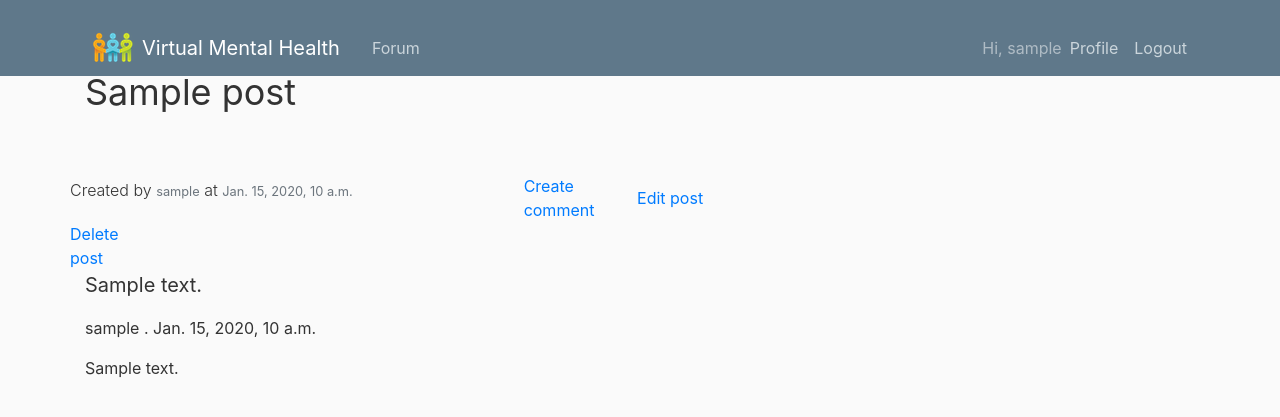
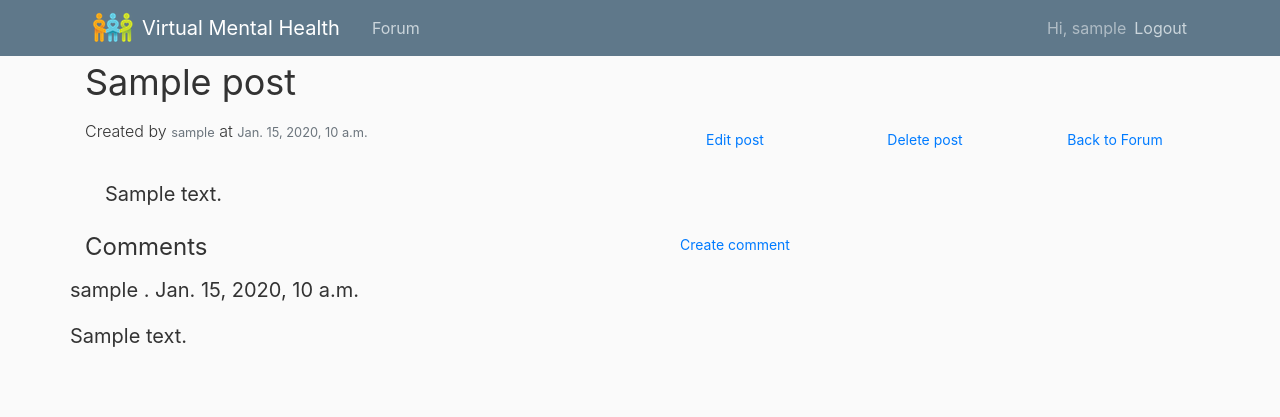
Before and after one commit to gcivil-nyu-org/Team_Team1_CS-GY-6063-Fall2021, a Django app: page /forum/1 in a window 1280 px wide. Shown: the top 417 px of the page. Run offline with Django 3.2, Linux system fonts and the light colour scheme; a user stored in the database is signed in; tables that the repository leaves empty hold one stand-in row (values such as "Sample post"); some libraries are stand-ins or nearby versions.

Commit message:
overall fixed

```diff
--- a/VMentalHealth/settings.py
+++ b/VMentalHealth/settings.py
@@ -147,4 +147,4 @@ EMAIL_FILE_PATH = str(BASE_DIR.joinpath("sent_emails"))
 
 
 # must place in the last line
-django_heroku.settings(locals(), test_runner=False)
+# django_heroku.settings(locals(), test_runner=False)
--- a/forum/views.py
+++ b/forum/views.py
@@ -8,7 +8,7 @@ from forum.models import Comment, Post
 class PostListView(LoginRequiredMixin, ListView):
     model = Post
     login_url = "login"
-
+    template_name_suffix = "_list"
     def get_queryset(self):
         return Post.objects.all().order_by("-created_at")
 
--- a/static/styles/forum.css
+++ b/static/styles/forum.css
@@ -19,4 +19,11 @@
 
 .post_content{
   font-size: 20px;
+  margin: 20px;
 }
+.comments-title{
+  font-size: 24px;
+}
+.comments-list{
+  font-size: 20px;
+}
--- a/static/styles/main.css
+++ b/static/styles/main.css
@@ -83,6 +83,9 @@ body {
     font-size: 2.5rem;
   }
 
+  .main_content{
+    margin-top: 55px;
+  }
   .home_img{
     background:url(../images/home_page_img.jpg) no-repeat center center fixed;
     background-size: cover;
--- a/static/styles/profile.css
+++ b/static/styles/profile.css
@@ -2,9 +2,9 @@
   font-size: 36px;
   margin-top: 20px;
 }
-.container{
+/* .container{
   margin-top:20px;
-}
+} */
 .row{
   margin-top: 10px;
 }
--- a/templates/base.html
+++ b/templates/base.html
@@ -16,13 +16,16 @@
             <title></title>
         {% endif %}
     </head>
-  <body>
     <header class="site-header">
         <nav class="navbar navbar-expand-md navbar-dark bg-steel fixed-top">
             <div class="container">
             <!--  deal with the url -->
             <a href="{% url 'index' %}"> <img src="/static/images/logo.png" alt="logo" > </a>
+            {% if request.user.is_authenticated %}
+            <a class="navbar-brand mr-4" href="{% url 'profile' %}">Virtual Mental Health</a>
+            {% else %}
             <a class="navbar-brand mr-4" href="{% url 'index' %}">Virtual Mental Health</a>
+            {% endif %}
             <button class="navbar-toggler" type="button" data-toggle="collapse" data-target="#navbarToggle" aria-controls="navbarToggle" aria-expanded="false" aria-label="Toggle navigation">
               <span class="navbar-toggler-icon"></span>
             </button>
@@ -33,8 +36,7 @@
                 <!-- Navbar Right Side -->
                 {% if request.user.is_authenticated %}
                 <div class="navbar-nav">
-                    <div class="nav-item navbar-text" href="{% url 'profile' %}">Hi, {{request.user.username}}</div>
-                    <a class="nav-item nav-link" href="{% url 'profile' %}">Profile</a>
+                  <a class="nav-item navbar-text" href="{% url 'profile' %}">Hi, {{request.user.username}}</a>
                   <a class="nav-item nav-link" href="{% url 'logout' %}">Logout</a>
                 </div>
                 {% else %}
@@ -50,9 +52,13 @@
             </div>
         </nav>
     </header>
+  <body>
 
+        <div class="main_content">
           {% block content %}
+
           {% endblock %}
+      </div>
       <script src="https://code.jquery.com/jquery-3.2.1.slim.min.js" integrity="sha384-KJ3o2DKtIkvYIK3UENzmM7KCkRr/rE9/Qpg6aAZGJwFDMVNA/GpGFF93hXpG5KkN" crossorigin="anonymous"></script>
       <script src="https://cdnjs.cloudflare.com/ajax/libs/popper.js/1.12.9/umd/popper.min.js" integrity="sha384-ApNbgh9B+Y1QKtv3Rn7W3mgPxhU9K/ScQsAP7hUibX39j7fakFPskvXusvfa0b4Q" crossorigin="anonymous"></script>
       <script src="https://maxcdn.bootstrapcdn.com/bootstrap/4.0.0/js/bootstrap.min.js" integrity="sha384-JZR6Spejh4U02d8jOt6vLEHfe/JQGiRRSQQxSfFWpi1MquVdAyjUar5+76PVCmYl" crossorigin="anonymous"></script>
--- a/templates/forum/post_detail.html
+++ b/templates/forum/post_detail.html
@@ -2,34 +2,30 @@
 
 {% block content %}
 
-<div class="container ">
+<div class="container post_detail">
   <div class="row align-items-center">
-    <br>
-    <br>
-    <br>
-    <br>
-    <br>
-    <br>
-    <div class = "col-9 post_detail_title">
+    <div class = "col-12 post_detail_title">
         {{ post.title }}
     </div>
+  </div>
   <div class="row align-items-center">
-    <p class="col-8 lead">
+      <p class="col-6 lead">
         Created by <small class="text-muted">{{ post.author }}</small> at <small class="text-muted">{{ post.created_at }}</small>
       </p>
-      <a class = "col-2"href="{% url 'comment_create' %}?post_id={{ post.id }}">Create comment</a>
       {% if request.user.is_authenticated and request.user.id == post.author.id %}
-      <a class = "col-2"href="{% url 'post_update' post.id %}">Edit post</a>
-      <a class = "col-2"href="{% url 'post_delete' post.id %}">Delete post</a>
+      <a class = "col-2 btn btn-sm"href="{% url 'post_update' post.id %}">Edit post</a>
+      <a class = "col-2 btn btn-sm"href="{% url 'post_delete' post.id %}">Delete post</a>
+      <a class = "col-2 btn btn-sm"href="{% url 'post_list' %}">Back to Forum</a>
       {% endif %}
   </div>
+  <div class="post_content">
+      {{ post.content }}
   </div>
-
-  <p class="post_content">
-      {{ post.content }}
-  </p>
-
-  <div class="comments-list">
+  <div class="row comments-title">
+    <div class="col-6">Comments</div>
+    <a class = "col-2 btn btn-sm"href="{% url 'comment_create' %}?post_id={{ post.id }}">Create comment</a>
+  </div>
+  <div class="row comments-list">
     {% for comment in object.comments.all %}
     <div class="comment">
         <div class="info">
@@ -38,11 +34,10 @@
         </div>
     </div>
     {% empty %}
-        <div class="no-comment">
-            <h5>There are no comments yet.</h5>
-        </div>
+    <p class="no-comment">
+        <small class="text-muted">There are no comments yet.</small>
+    </p>
     {% endfor %}
-
   </div>
 </div>
 {% endblock content %}
--- a/templates/profile_edit.html
+++ b/templates/profile_edit.html
@@ -7,7 +7,8 @@
 <form action="" method="post" enctype="multipart/form-data" style="margin-left:5rem; margin-top: 2rem;">
     {% csrf_token %}
     {{ form.as_p }}
-    <button type="submit">Update</button>
+    <button type="submit" class="btn btn-primary">Update</button>
+    <a class="btn btn-primary" href="{% url 'profile' %}" role="button">Cancel</a>
 </form>
 
 {% endblock content %}
```
Also changed, not shown: templates/forum/comment_form.html (+12 -12 lines). Lines whose indentation alone changed are shown as unchanged.
